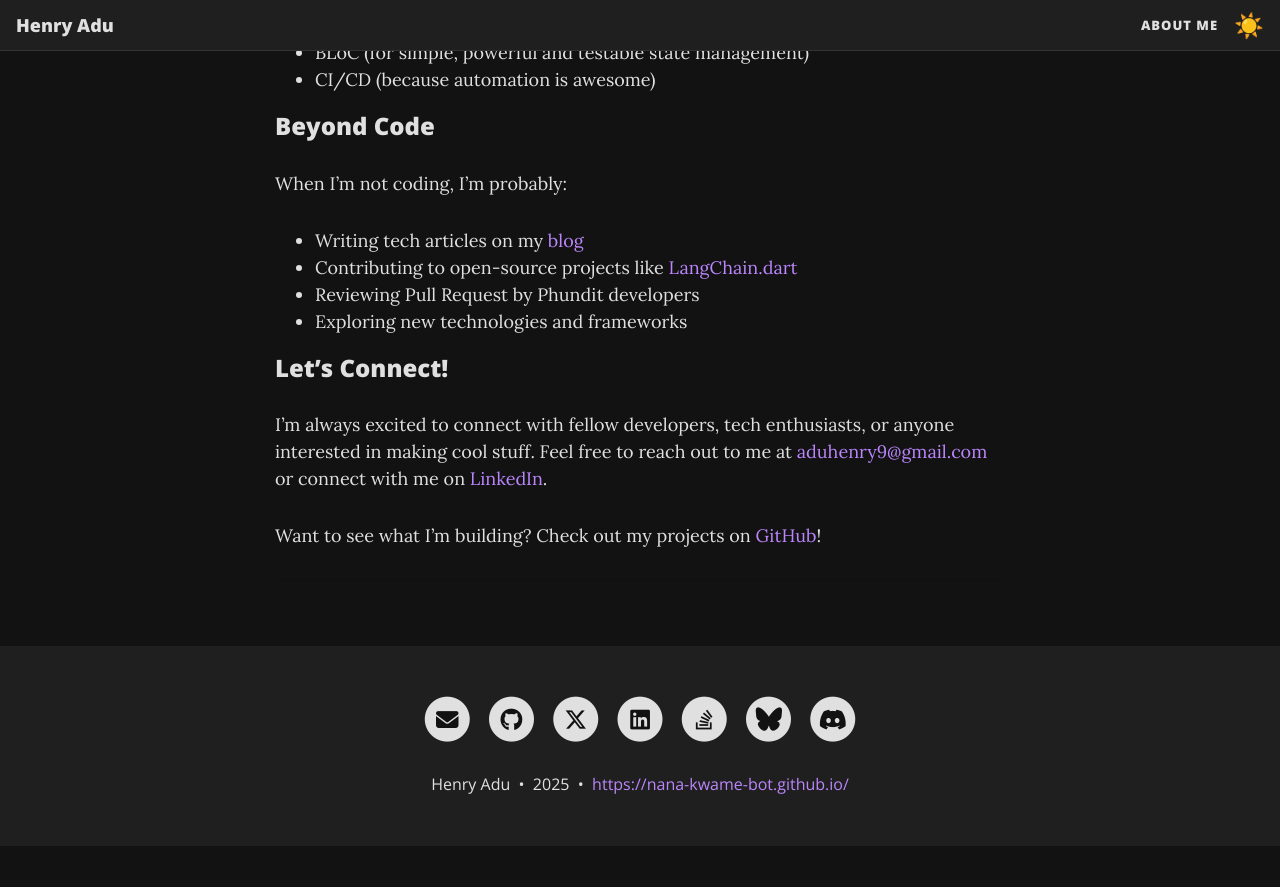
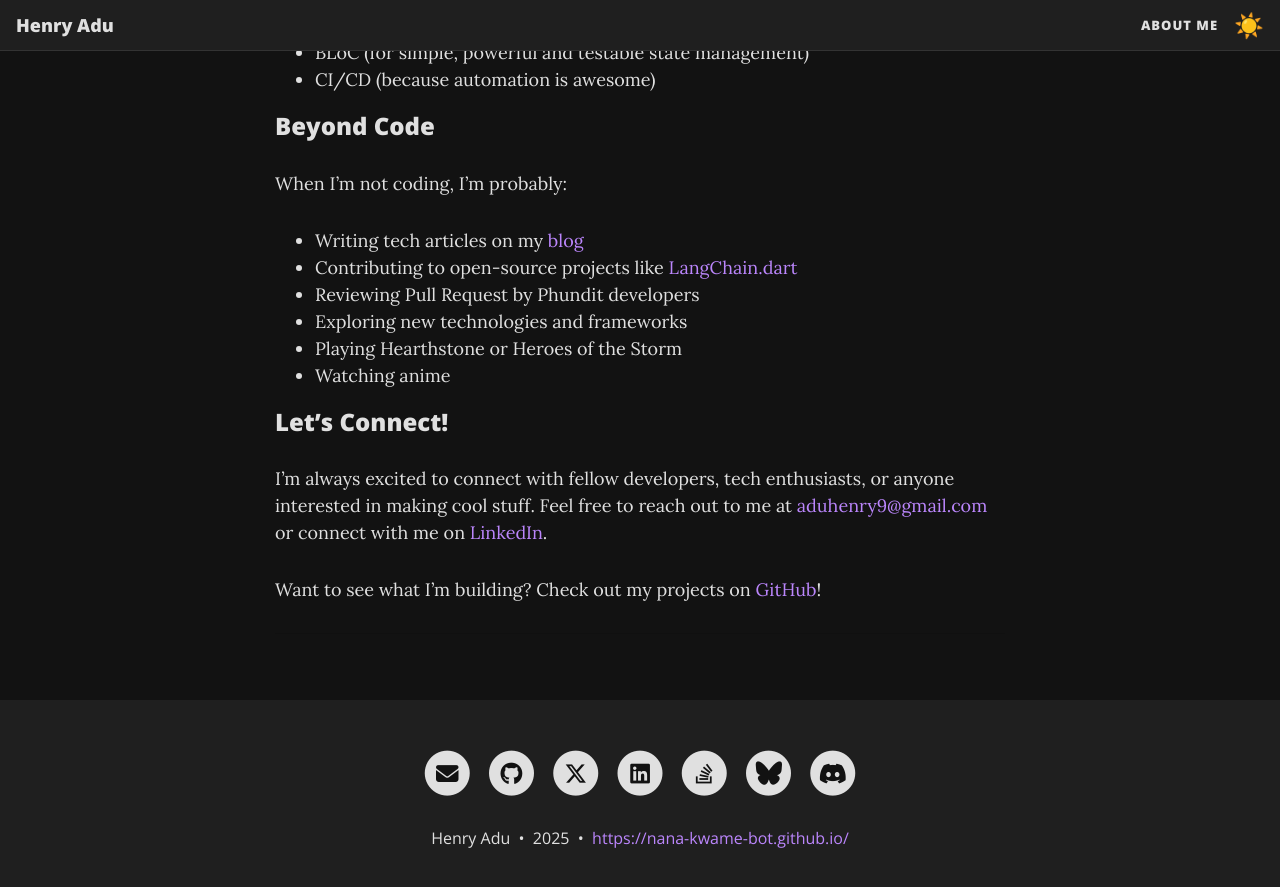
Before and after one commit to Nana-Kwame-bot/Nana-Kwame-bot.github.io, a Jekyll site: the page built from aboutme.md, in a window 1280 px wide and 900 px high, scrolled down 1129 px. Shown: the top 887 px of the window. Built offline with Jekyll 4.4.1, drawn with Linux system fonts in a browser that asks for light colours; before the commit the page ends 1975 px from its top, so only the background shows below that.

Commit message:
Update personal interests in aboutme.md

```diff
--- a/aboutme.md
+++ b/aboutme.md
@@ -33,6 +33,8 @@ When I'm not coding, I'm probably:
 - Contributing to open-source projects like [LangChain.dart](https://github.com/davidmigloz/langchain_dart)
 - Reviewing Pull Request by Phundit developers
 - Exploring new technologies and frameworks
+- Playing Hearthstone or Heroes of the Storm
+- Watching anime
 
 ### Let's Connect!
 I'm always excited to connect with fellow developers, tech enthusiasts, or anyone interested in making cool stuff. Feel free to reach out to me at [aduhenry9@gmail.com](mailto:aduhenry9@gmail.com) or connect with me on [LinkedIn](https://www.linkedin.com/in/henry-adu-17b453200).
```
